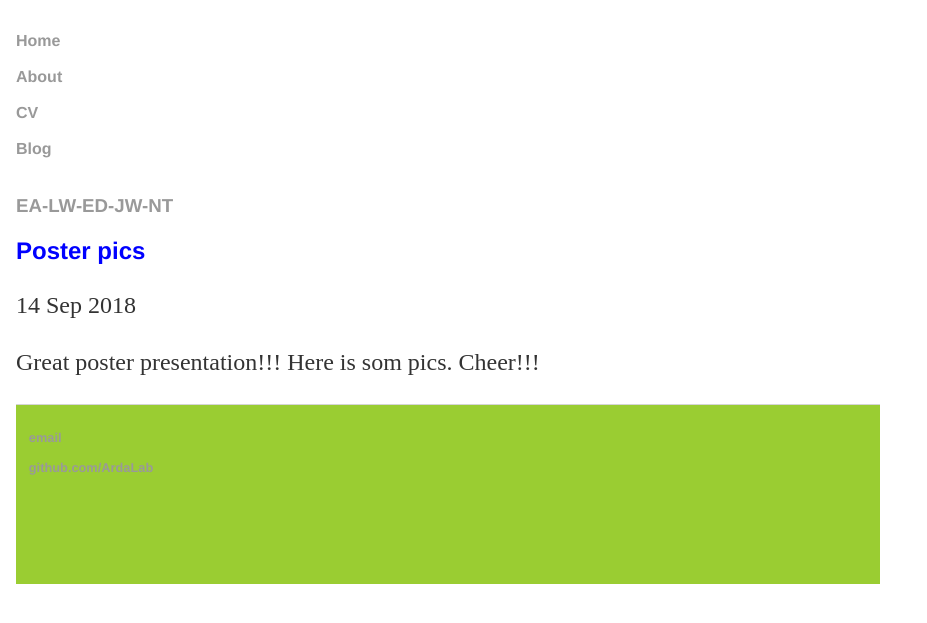
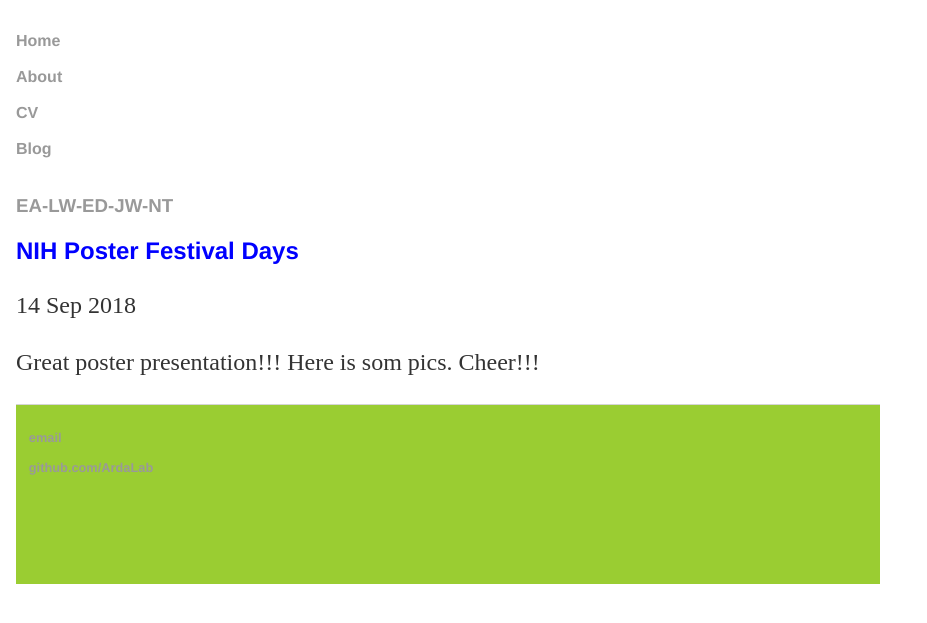
Before and after one commit to ArdaLab-DevG/ArdaLab-DevG, a Jekyll site: the page built from _posts/2018-09-14-Poster pics.md, in a window 1280 px wide. Shown: the top 623 px of the page, without its empty margins (0-927 px from the left). Built offline with Jekyll 4.4.1, drawn with Linux system fonts in a browser that asks for light colours; our own code applies the rules of GitHub Pages for plain Markdown files.

Commit message:
Update 2018-09-14-Poster pics.md

```diff
--- a/_posts/2018-09-14-Poster pics.md
+++ b/_posts/2018-09-14-Poster pics.md
@@ -1,3 +1,8 @@
+---
+layout: post
+title: "NIH Poster Festival Days"
+date: 2018-09-14
+---
 Great poster presentation!!!
 Here is som pics.
 Cheer!!!
```
